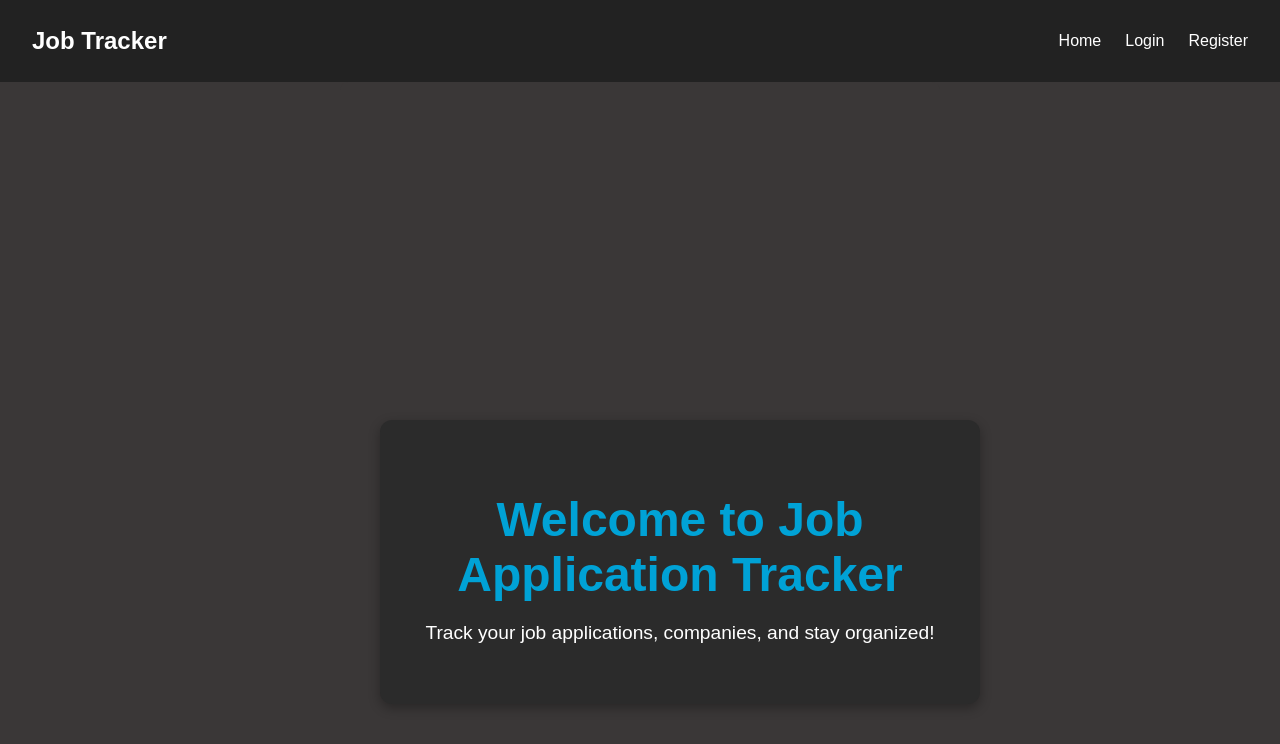
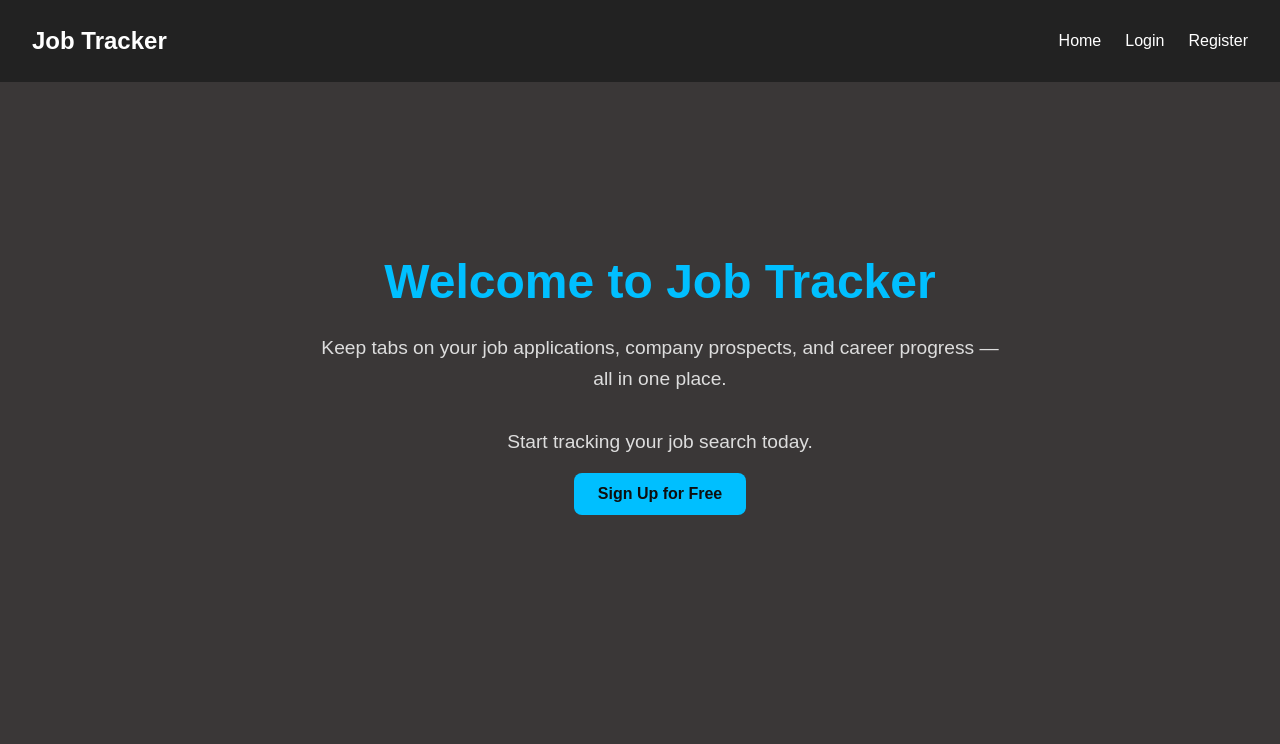
Before and after one commit to Josefbautista94/Joses-Job-Tracker, a React (Vite) app in the folder Frontend/: page / in a window 1280 px wide. Shown: the top 744 px of the page. Built offline with nearby package versions, Linux system fonts and the light colour scheme.

Commit message:
Refine home page to match dark theme and remove conflicting card background

```diff
--- a/Frontend/src/App.css
+++ b/Frontend/src/App.css
@@ -10,17 +10,14 @@ body {
   flex-direction: column;
   min-height: 100vh;
   width: 100%;
-  max-width: 100%;
   overflow-x: hidden;
 }
 
 .page-content {
   flex: 1;
-  padding: 20px;
-  width: 100%;           /* ✅ always 100% width */
-  max-width: 600px;       /* ✅ better cap */
+  padding: 40px 20px;
+  width: 100%;
+  max-width: 1000px;
   margin: 0 auto;
-  background: #3a3737;
-  border-radius: 8px;
   box-sizing: border-box;
 }
--- a/Frontend/src/pages/Home/Home.css
+++ b/Frontend/src/pages/Home/Home.css
@@ -1,47 +1,68 @@
 .home-container {
-  padding: 60px 20px;
-  text-align: center;
+  width: 100%;
+  padding: 100px 20px;
   background: #3a3737;
-  min-height: 100vh;
   display: flex;
-  flex-direction: column;
   justify-content: center;
   align-items: center;
 }
 
 .home-content {
-  background: #2b2b2b;
-  padding: 40px;
-  border-radius: 12px;
-  box-shadow: 0 4px 12px rgba(0, 0, 0, 0.3);
-  max-width: 600px;
   width: 100%;
-  margin: 0 auto;      /* Center horizontally */
+  max-width: 700px;
+  text-align: center;
 }
+
 .home-container h1 {
-  color: #00a2d6;
-  margin-bottom: 20px;
-  font-size: 3rem;     /* Reduced from 3.2em */
+  color: #00bfff;
+  margin-bottom: 24px;
+  font-size: 3rem;
+  font-weight: 600;
 }
 
 .home-container p {
   font-size: 1.2rem;
-  color: #ffffff;
-  margin-top: 0;
+  color: #dddddd;
+  line-height: 1.6;
+  margin-bottom: 16px;
 }
 
-/* Responsive */
+.cta-wrapper {
+  margin-top: 32px;
+}
+
+.cta-message {
+  color: #ccc;
+  font-size: 1.1rem;
+  margin-bottom: 12px;
+}
+
+.cta-button {
+  display: inline-block;
+  background-color: #00bfff;
+  color: #0e0e0e;
+  padding: 12px 24px;
+  border-radius: 8px;
+  font-weight: bold;
+  text-decoration: none;
+  transition: background-color 0.3s ease;
+}
+
+.cta-button:hover {
+  background-color: #0097c7;
+}
+
+/* Mobile */
 @media (max-width: 768px) {
-  .home-content {
-    padding: 20px;     /* Less padding on small screens */
-    width: 90%;        /* Slight margin on sides */
+  .home-container {
+    padding: 60px 16px;
   }
 
   .home-container h1 {
-    font-size: 2rem;   /* Smaller h1 on mobile */
+    font-size: 2rem;
   }
 
   .home-container p {
-    font-size: 1rem;   /* Smaller paragraph text */
+    font-size: 1rem;
   }
 }
--- a/Frontend/src/pages/Home/Home.jsx
+++ b/Frontend/src/pages/Home/Home.jsx
@@ -1,11 +1,27 @@
-import './Home.css';
+import "./Home.css";
+import { useContext } from "react";
+import { AuthContext } from "../../context/AuthContext";
 
 function Home() {
+  const { user } = useContext(AuthContext);
+
   return (
     <div className="home-container">
       <div className="home-content">
-        <h1>Welcome to Job Application Tracker</h1>
-        <p>Track your job applications, companies, and stay organized!</p>
+        <h1 className="hero-title">Welcome to Job Tracker</h1>
+        <p className="hero-subtitle">
+          Keep tabs on your job applications, company prospects, and career progress — all in one place.
+        </p>
+
+      {!user && (
+  <div className="cta-wrapper">
+    <p className="cta-message">
+      Start tracking your job search today.
+    </p>
+    <a href="/register" className="cta-button">Sign Up for Free</a>
+  </div>
+)}
+
       </div>
     </div>
   );
```
